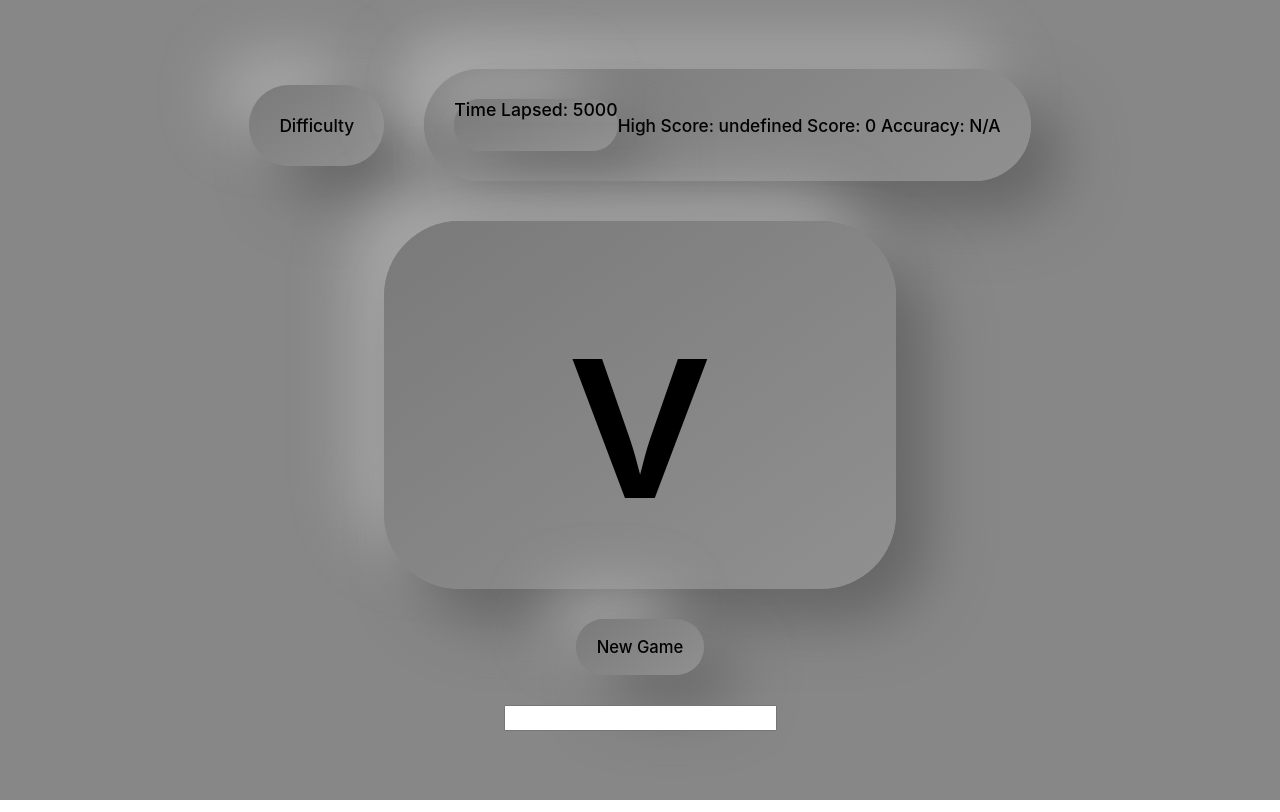
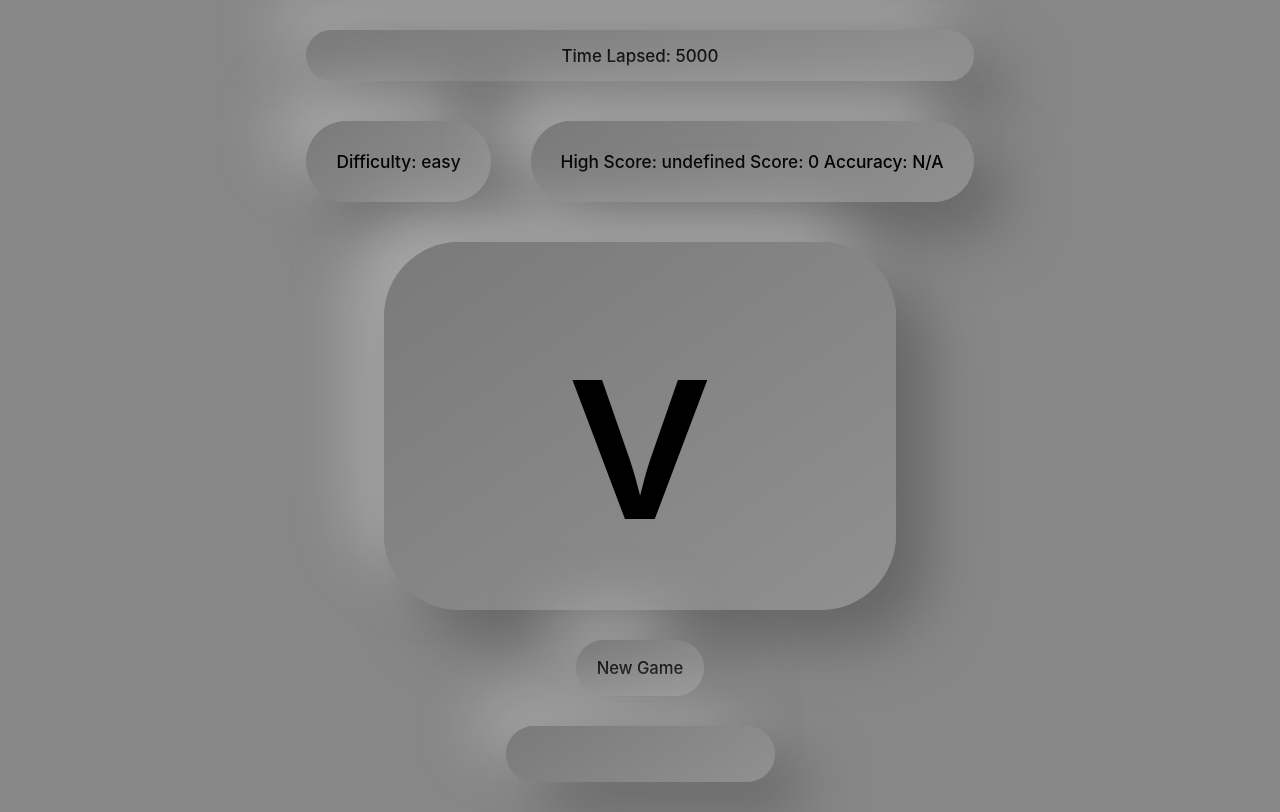
Before and after one commit to WukoSiric/2022-typingGame, a SvelteKit app in the folder groupproject/: page /typing-game in a window 1280 px wide. Built offline with nearby package versions, Linux system fonts and the light colour scheme.

Commit message:
added on hover

```diff
--- a/groupproject/src/routes/typing-game/+page.svelte
+++ b/groupproject/src/routes/typing-game/+page.svelte
@@ -123,16 +123,19 @@
 </script>
 <div class="page">
     <div class="gameWrapper">
+
+        <div class="timer">
+            Time Lapsed: {time}
+        </div>
+
         <div class="infoWrapper">
             <div class="difficulty">
-                Difficulty
+                Difficulty: {difficulty}
             </div>
 
+
+
             <div class="gameStats">
-                <div class="timer">
-                Time Lapsed: {time}
-                </div>
-
                 High Score: {high_score}
                 Score: {score}
                 Accuracy: {accuracy}
@@ -179,6 +182,10 @@
 
     min-width: 10vw;
     min-height: 4vw;
+    display: flex;
+    align-items: center;
+    justify-content: center;
+    width: 100%;
 }
 .difficulty {
     border-radius: 75px;
@@ -251,4 +258,31 @@ button {
     min-width: 10vw;
     min-height: 7vh;
 }
+
+button:hover, .difficulty:hover {
+    border-radius: 75px;
+    background: linear-gradient(145deg, #7a7a7a, #909090);
+    box-shadow:  5px 5px 10px #656565,
+                -5px -5px 10px #a9a9a9;
+}
+
+input {
+    border-radius: 75px;
+    background: linear-gradient(145deg, #7a7a7a, #909090);
+    box-shadow:  31px 31px 61px #656565,
+                -31px -31px 61px #a9a9a9;
+
+    border: none;
+    outline: none;
+    min-height: 7vh;
+    display: flex;
+    align-items: center;
+    justify-content: center;
+    text-align: center;
+}
+
+input:active {
+    border: none;
+    outline: none;
+}
 </style>
```
